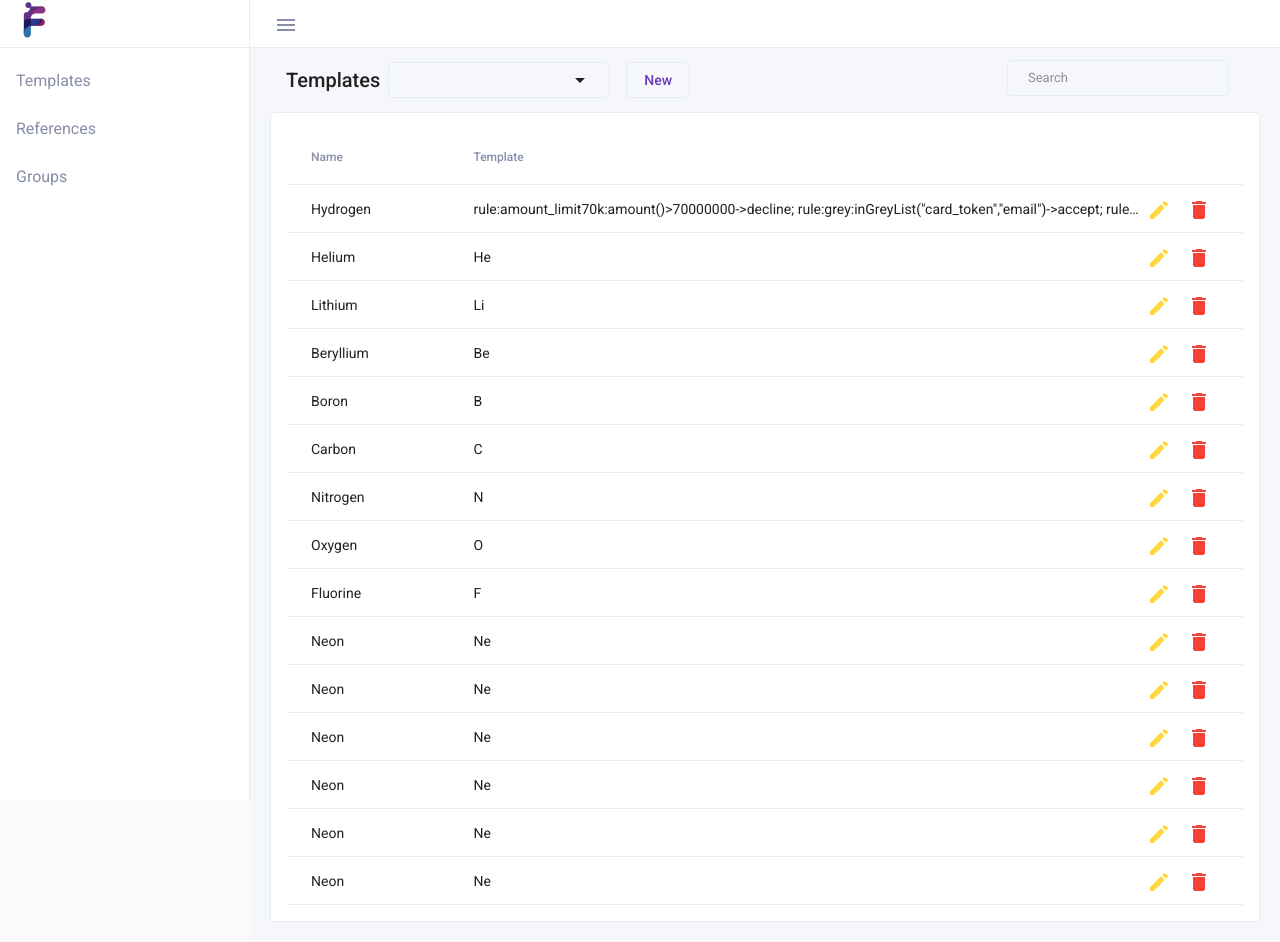
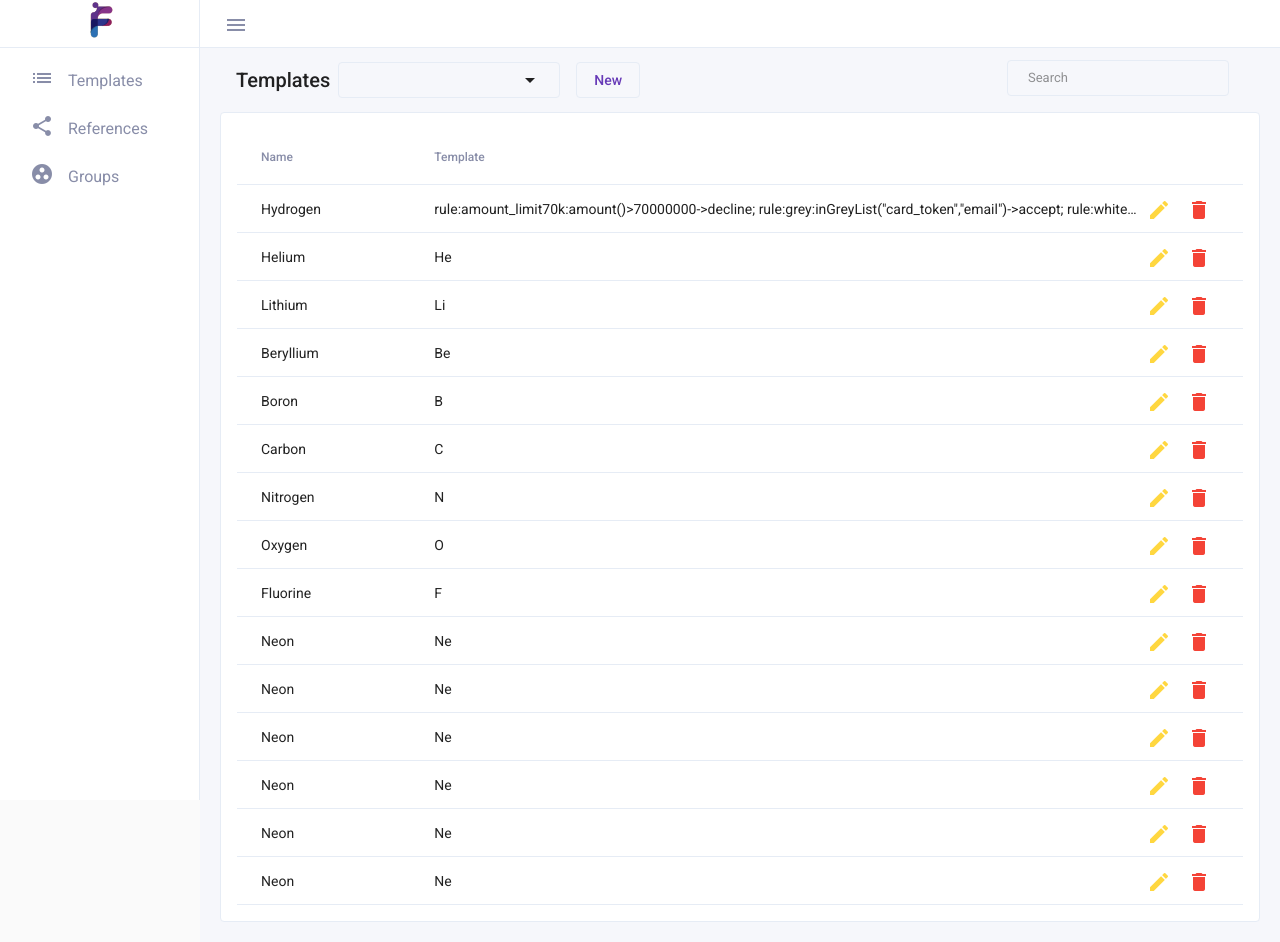
Before and after one commit to rbkmoney/fraudbusters-ui, an Angular app: page /templates in a window 1280 px wide. Both pictures are taken after a click on the button "menu". Built offline with nearby package versions, Linux system fonts and the light colour scheme.

Commit message:
Refactor styles

```diff
--- a/src/app/app.component.html
+++ b/src/app/app.component.html
@@ -10,6 +10,7 @@
         *ngFor="let item of menuItems"
         [routerLink]="item.route"
         [routerLinkActive]="['active']">
+        <mat-icon>{{item.icon}}</mat-icon>
         {{ item.name }}
       </mat-list-item>
     </mat-nav-list>
--- a/src/app/app.component.scss
+++ b/src/app/app.component.scss
@@ -6,8 +6,9 @@
   height: 48px;
 }
 
+
 .mat-drawer-side {
-  width: 250px;
+  width: 200px;
 }
 
 ::ng-deep .mat-toolbar {
@@ -86,6 +87,11 @@
     .mat-list-item-content {
       color: #888da8;
     }
+
+    .mat-icon {
+      padding-bottom: 4px;
+      margin: 0 14px 0 14px;
+    }
   }
 
   .mat-list-option:hover, .mat-list-option:focus, .mat-nav-list .mat-list-item:hover, .mat-nav-list .mat-list-item:focus, .mat-action-list .mat-list-item:hover, .mat-action-list .mat-list-item:focus {
@@ -116,4 +122,8 @@
     box-shadow: none;
   }
 
+
+  .mat-drawer-inner-container .mat-toolbar {
+    place-content: center;
+  }
 }
--- a/src/app/app.component.ts
+++ b/src/app/app.component.ts
@@ -8,10 +8,10 @@ import {Component} from '@angular/core';
 export class AppComponent {
 
   title = 'fraudbusters-ui';
-  menuItems: { name: string; route: string }[] = [
-    {name: 'Templates', route: '/templates'},
-    {name: 'References', route: '/references'},
-    {name: 'Groups', route: '/groups'}
+  menuItems: { name: string; route: string , icon: string}[] = [
+    {name: 'Templates', route: '/templates', icon: 'list'},
+    {name: 'References', route: '/references', icon: 'share'},
+    {name: 'Groups', route: '/groups', icon: 'group_work'}
   ];
 
 }
```
